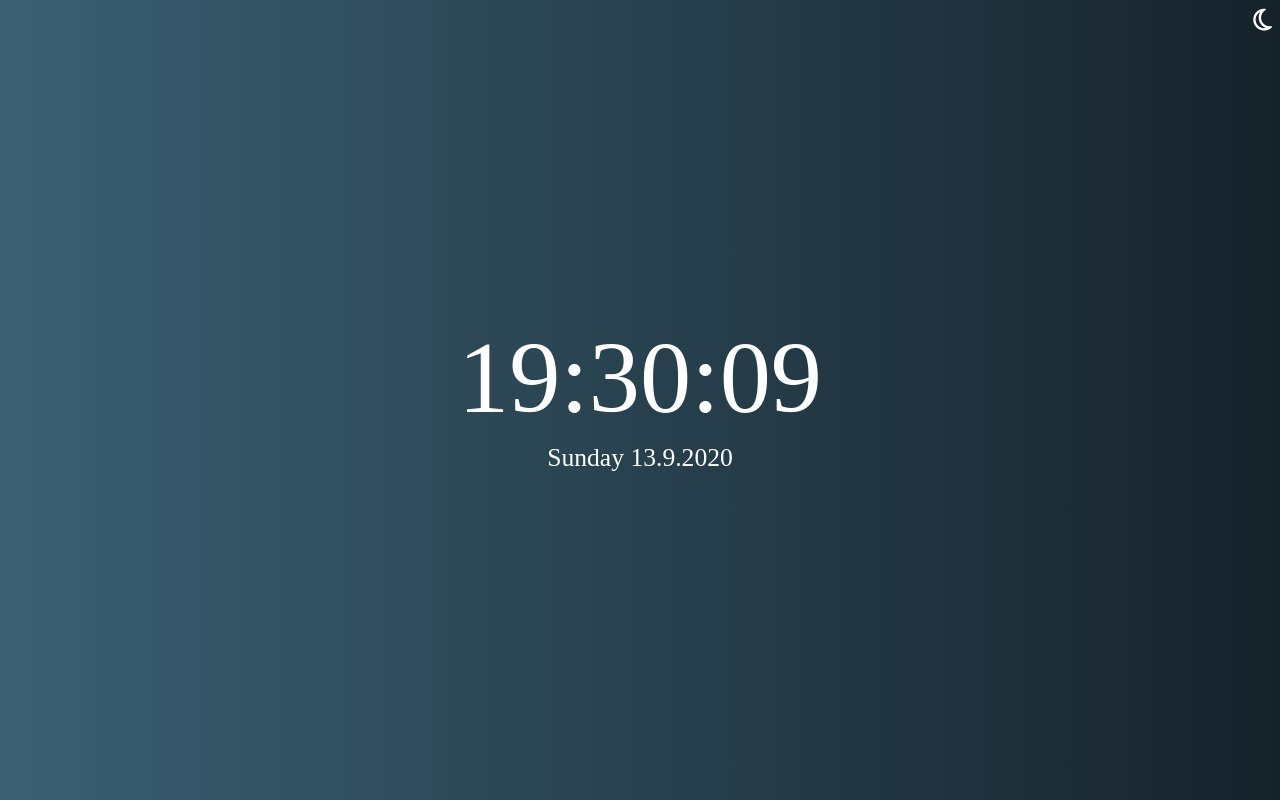
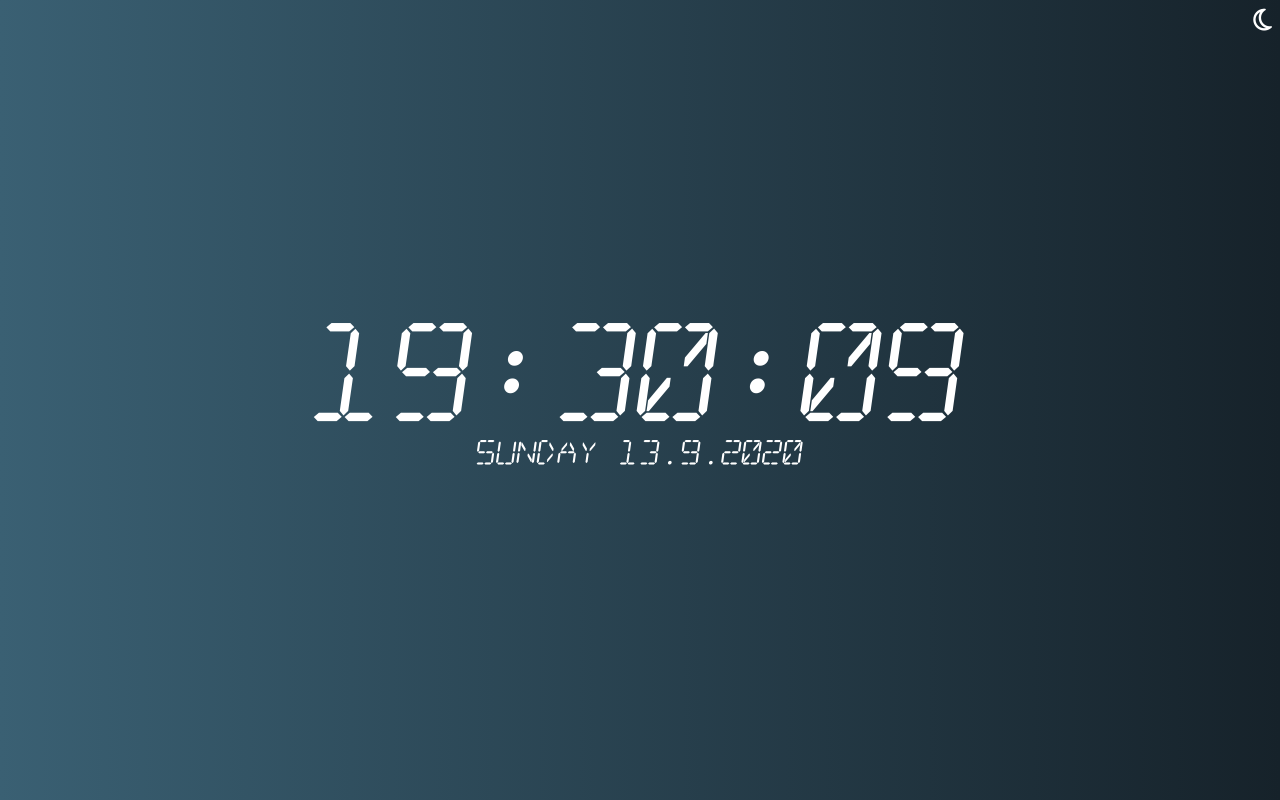
Before and after one commit to urosbmx/Digital-clock, a plain HTML site: page index.html in a window 1280 px wide. Drawn offline with Linux system fonts and the light colour scheme; the site is published under a folder, as on GitHub Pages, so addresses that start at the root find nothing.

Commit message:
font fixing

```diff
--- a/stil.css
+++ b/stil.css
@@ -1,6 +1,6 @@
 @font-face{
     font-family: digitlaClock;
-    src: url(/fonts/DIGITALDREAMSKEW.ttf);
+    src: url(./fonts/DIGITALDREAMSKEW.ttf);
 }
 
 .day{
```
